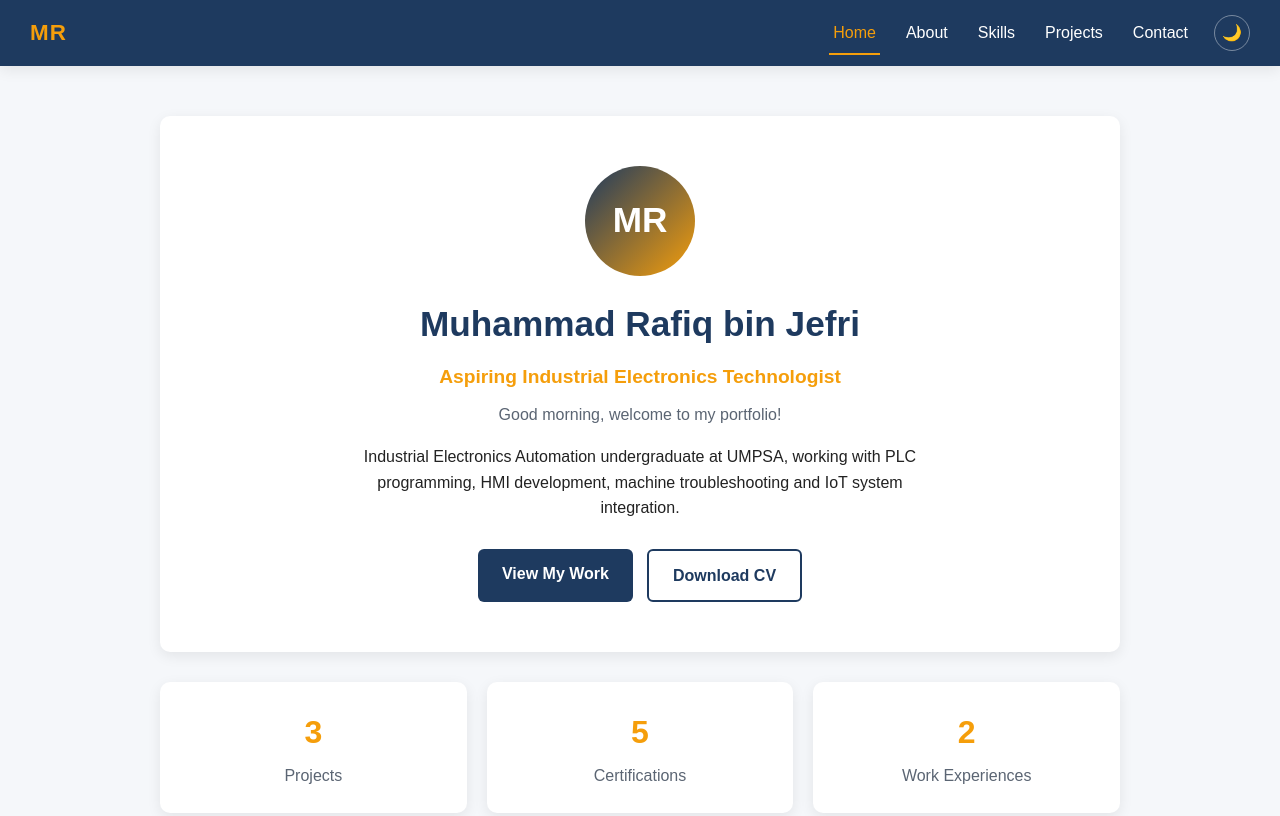
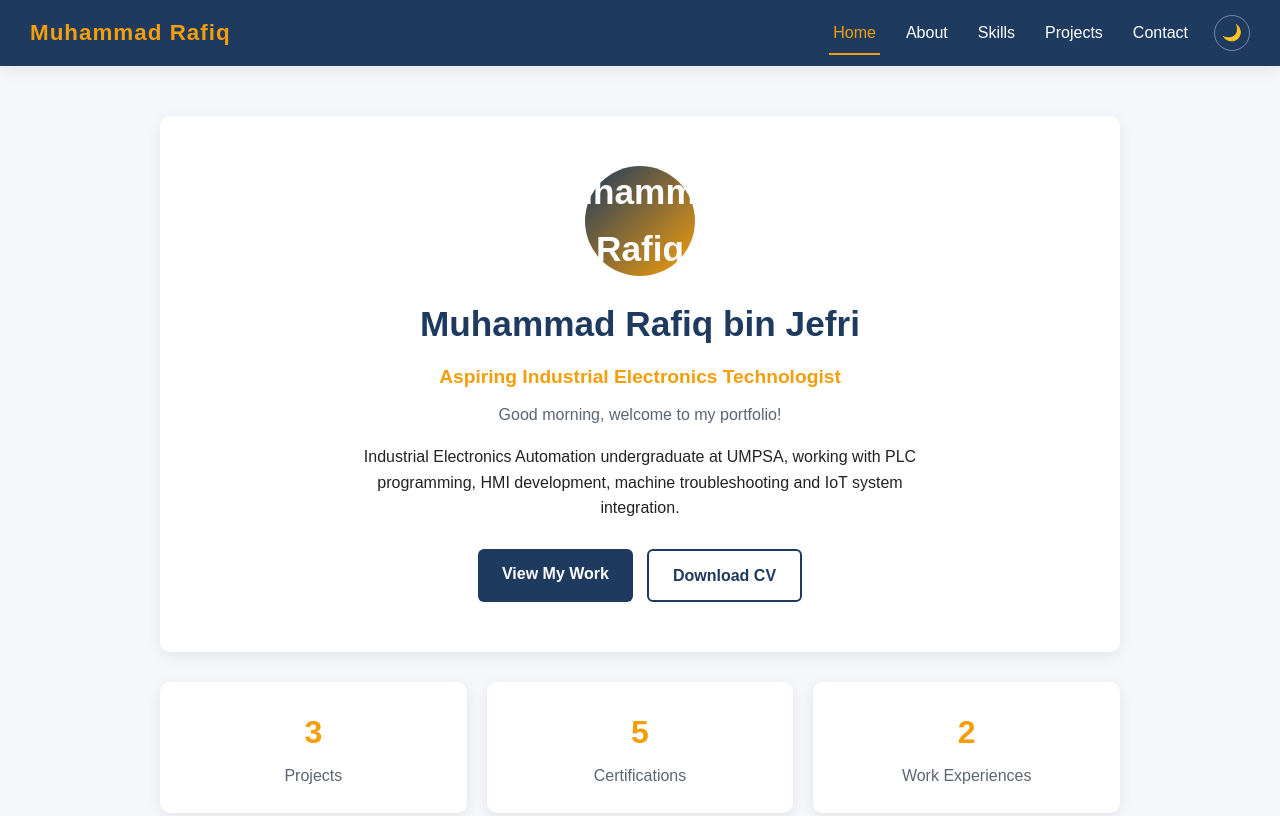
Before and after one commit to rafiqjep/Portfolio, a plain HTML site: page index.html in a window 1280 px wide. Shown: the top 816 px of the page. Drawn offline with Linux system fonts and the light colour scheme.

Commit message:
Update portfolio content

```diff
--- a/index.html
+++ b/index.html
@@ -9,7 +9,7 @@
 <body>
   <header>
     <nav class="navbar">
-      <a href="index.html" class="logo">MR</a>
+      <a href="index.html" class="logo">Muhammad Rafiq</a>
       <button class="menu-toggle" id="menuToggle" aria-label="Toggle menu" aria-expanded="false">&#9776;</button>
       <div class="nav-links" id="navLinks">
         <a href="index.html" class="active">Home</a>
@@ -24,7 +24,7 @@
 
   <main>
     <section class="hero">
-      <div class="avatar">MR</div>
+      <div class="avatar">Muhammad Rafiq</div>
       <h1>Muhammad Rafiq bin Jefri</h1>
       <p class="typing-text"><span id="typing"></span></p>
       <p class="greeting" id="greeting"></p>
```
